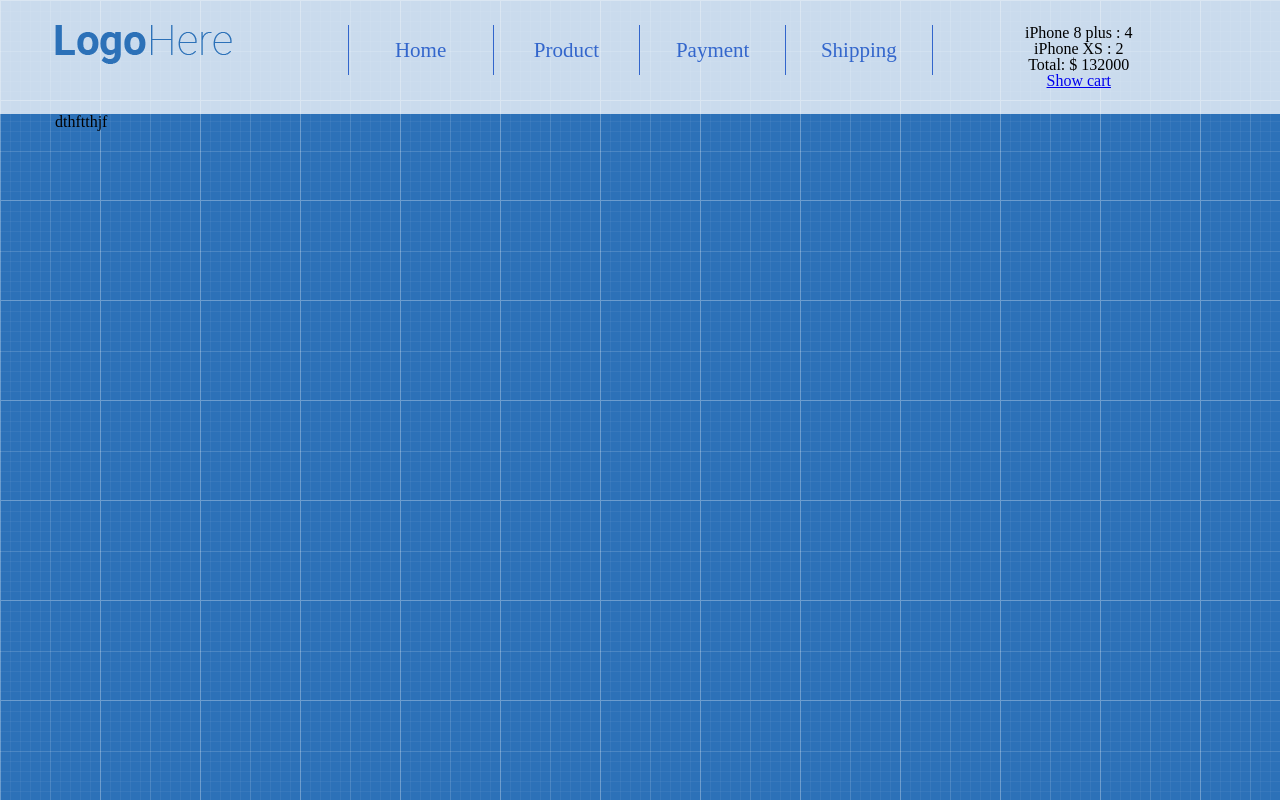
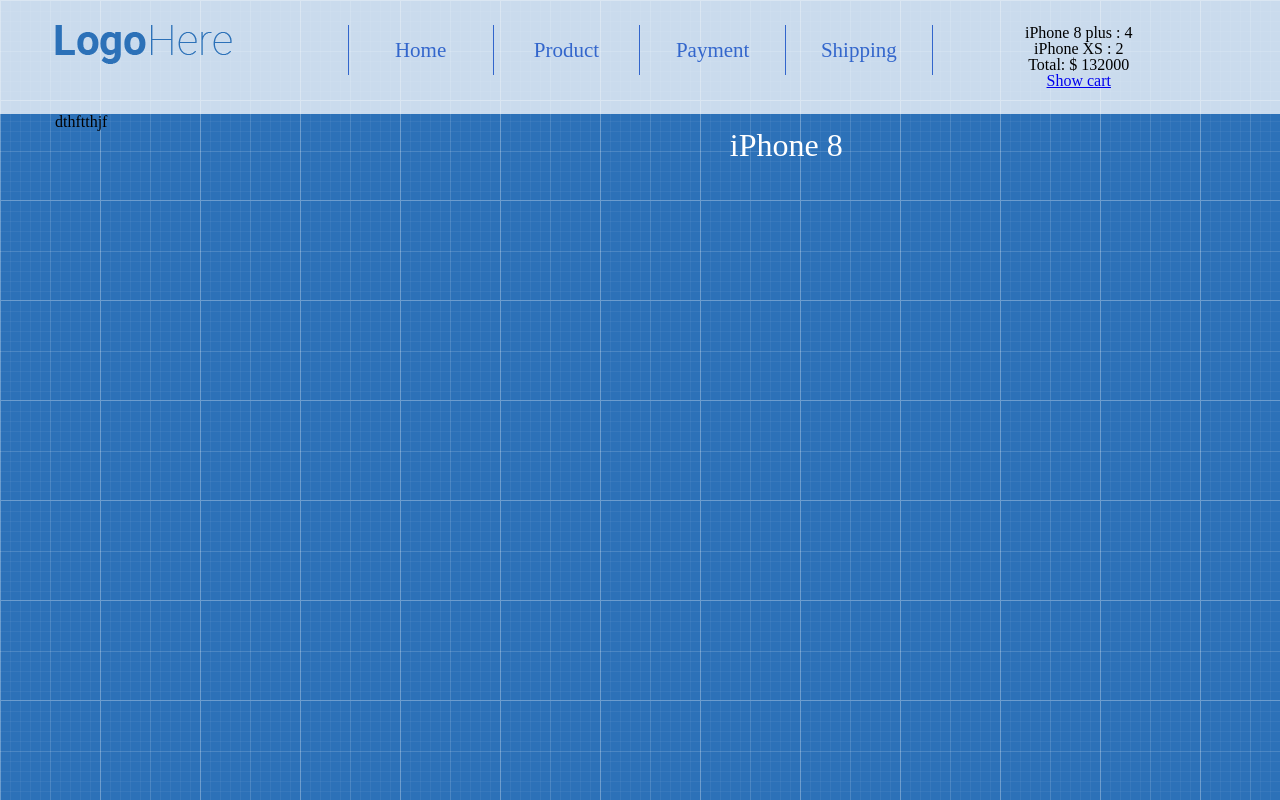
Before and after one commit to ApostleAndrew/shop-react, a React (Create React App) app: page /products/1 in a window 1280 px wide. Built offline with nearby package versions, Linux system fonts and the light colour scheme.

Commit message:
add match and create component ProductPage

```diff
--- a/src/App/Main/Main.js
+++ b/src/App/Main/Main.js
@@ -6,6 +6,7 @@ import {Route} from 'react-router-dom'
 import CartPage from './CartPage/CartPage'
 import PaymentPage from './Payment/PaymentPage'
 import ShippingPage from './Shipping/ShipingPage'
+import ProductPage from './Products/ProductPage';
 
 const Main = ({
 	addProductToCart,
@@ -39,6 +40,7 @@ const Main = ({
 				}}/>
 				<Route path='/shipping' component = {ShippingPage} />
 				<Route path='/payment' component ={PaymentPage} />
+				<Route path='/products/:productId' component = {ProductPage}/>
 				</div>
 			</div>
 		</div>
--- /dev/null
+++ b/src/App/Main/Products/ProductPage.js
@@ -0,0 +1,14 @@
+import React from 'react'
+import products, {getProductsMap} from './products'
+const ProductPage = ({
+    productsItem = getProductsMap(products),
+    match
+}) => {
+    return(
+        <div className = 'products-list'>
+            <h2>{productsItem[match.params.productId].name}</h2>
+        </div>
+    )
+}
+
+export default ProductPage
--- a/src/App/Main/Products/ProductsListItem.js
+++ b/src/App/Main/Products/ProductsListItem.js
@@ -1,5 +1,6 @@
 import React, {Component} from 'react'
 import PropTypes from 'prop-types'
+import {Link} from 'react-router-dom'
 import './ProductsListItem.css'
 import QuantityInput from '../../../common/features/Quantity/QuantityInput';
 
@@ -56,7 +57,7 @@ class ProductsListItem extends Component {
         return (
             <div className='products-list-item'>
                 <div className='product-image'><img src={image} alt={name}/> </div>
-                <div className='product-name'> {name}</div>
+                <div className='product-name'><Link to={`products/${id}`}>{name}</Link></div>
                 <div className='product-description'> {description}</div>
                 <div className='product-type'>Type: {type}</div>
                 <div className='product-capacity'> Capacity:{capacity} Gb</div>
```
